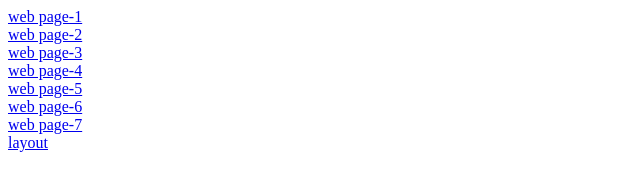
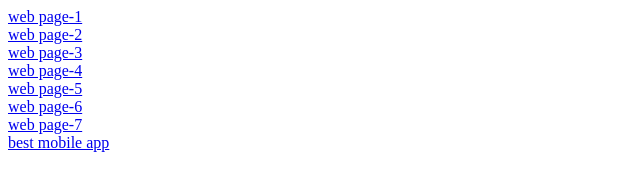
Before and after one commit to SuchitAK47/suchit, a plain HTML site: page index.html in a window 1280 px wide. Shown: the full height of the page, 0-640 px from the left. Drawn offline with Linux system fonts and the light colour scheme.

Commit message:
file save

```diff
--- a/index.html
+++ b/index.html
@@ -14,7 +14,8 @@
     <a href="CSS/burgerwebpage.html">web page-5</a><br>
     <a href="CSS/netbanking.html">web page-6</a><br>
     <a href="CSS/restaurantwebpage.html">web page-7</a><br>
-    <a href="HTML 5/flexlayout-6.html">layout</a><br>
+    <a href="HTML 5/flexlayout-6.html">best mobile app</a><br>
+
 
 </body>
 </html>
```
